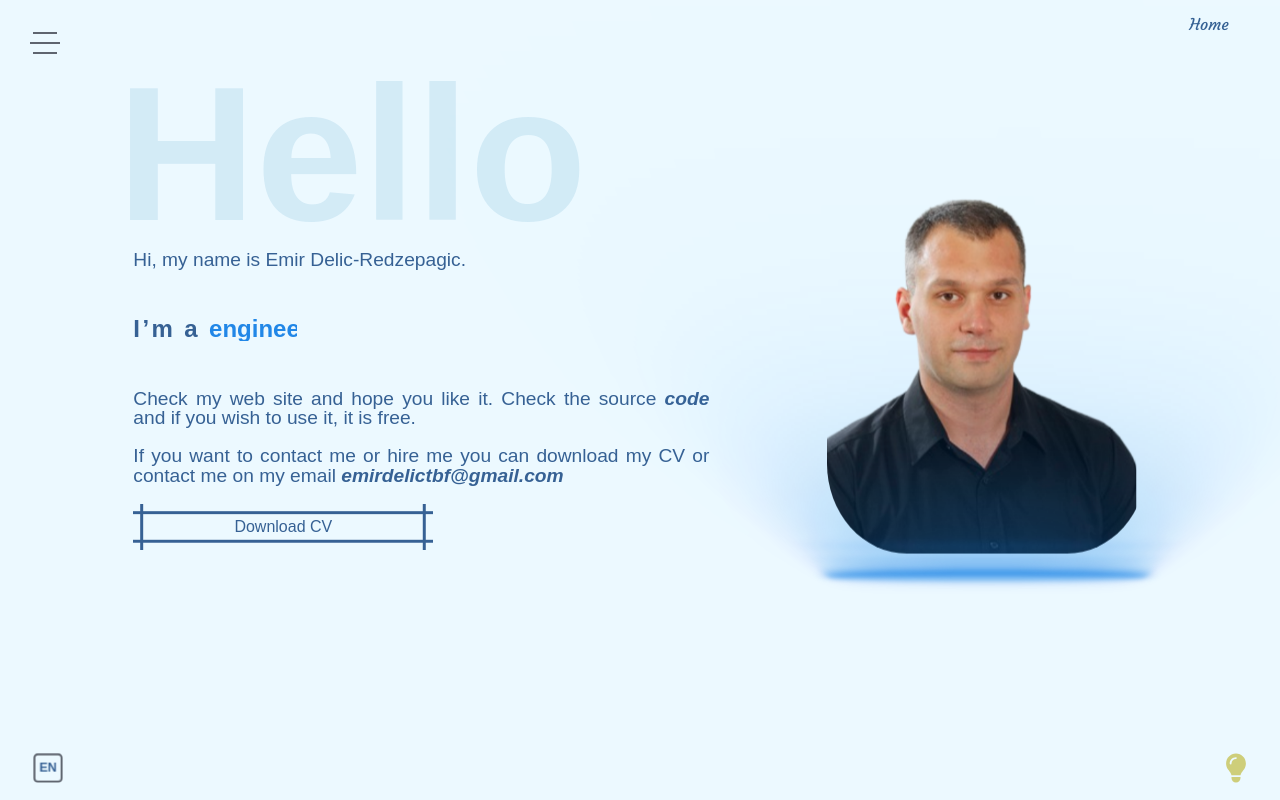
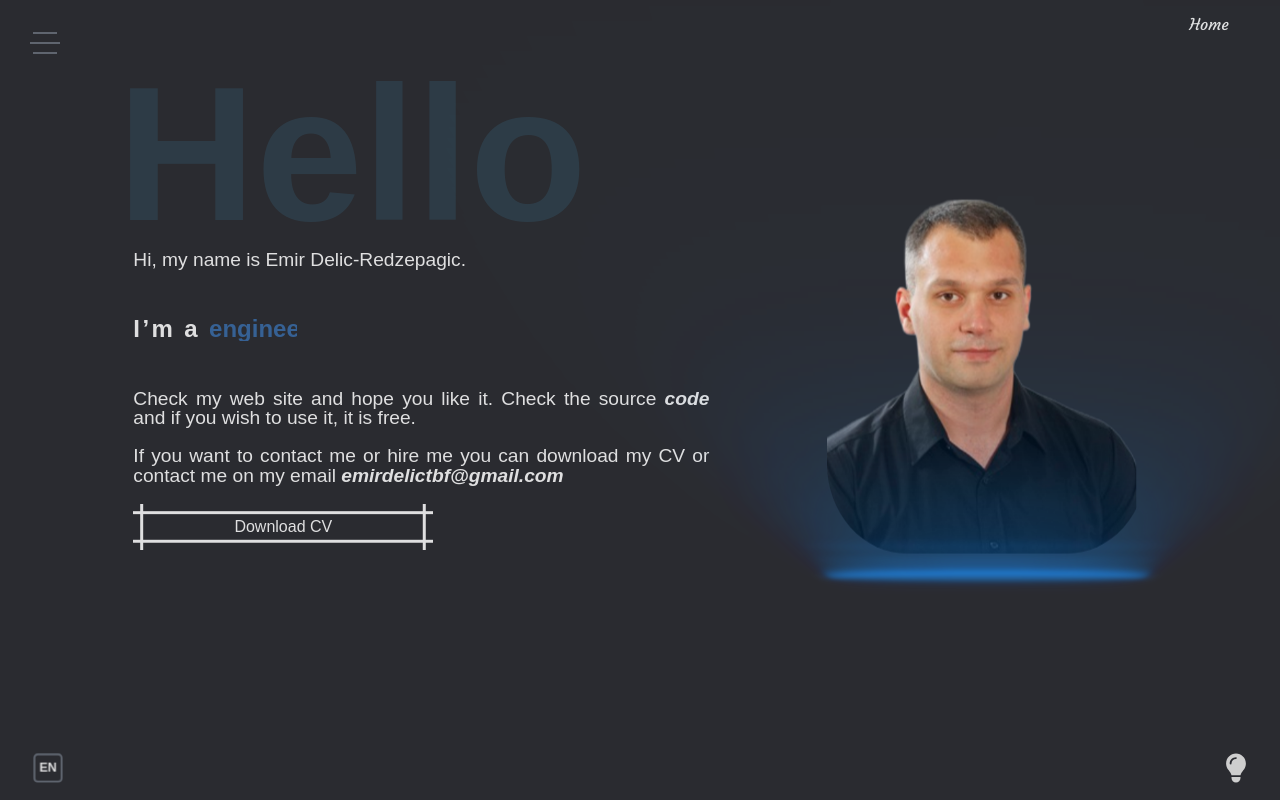
Before and after one commit to EmirDelicR/curriculum-v2, a React (Vite) app: page / in a window 1280 px wide. Built offline with nearby package versions, Linux system fonts and the light colour scheme.

Commit message:
Set dark mode as default

```diff
--- a/src/UI/App.tsx
+++ b/src/UI/App.tsx
@@ -13,7 +13,7 @@ export default function App() {
   };
 
   return (
-    <div className="app" ref={mainRef}>
+    <div className="app dark" ref={mainRef}>
       <MainPage />
       <ActionButtons toggleAction={onToggleModeClick} />
     </div>
--- a/src/UI/components/buttons/toggleMode/ToggleMode.tsx
+++ b/src/UI/components/buttons/toggleMode/ToggleMode.tsx
@@ -10,7 +10,7 @@ interface Props {
 }
 
 export default function ToggleMode({ onClick }: Props) {
-  const [isLightMode, setIsLightMode] = useState(true);
+  const [isLightMode, setIsLightMode] = useState(false);
 
   const onClickHandler = () => {
     setIsLightMode((prev) => !prev);
```
